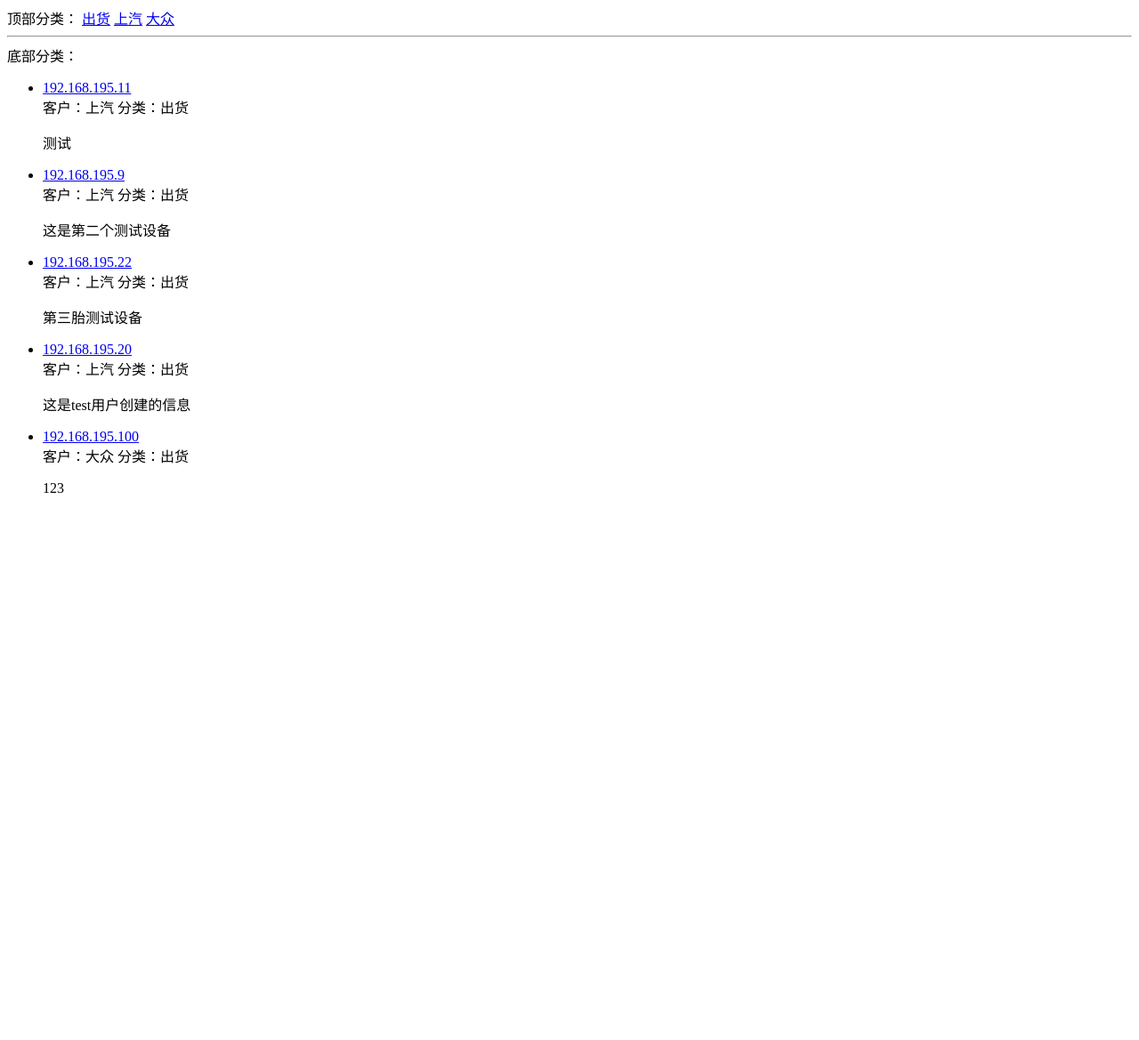
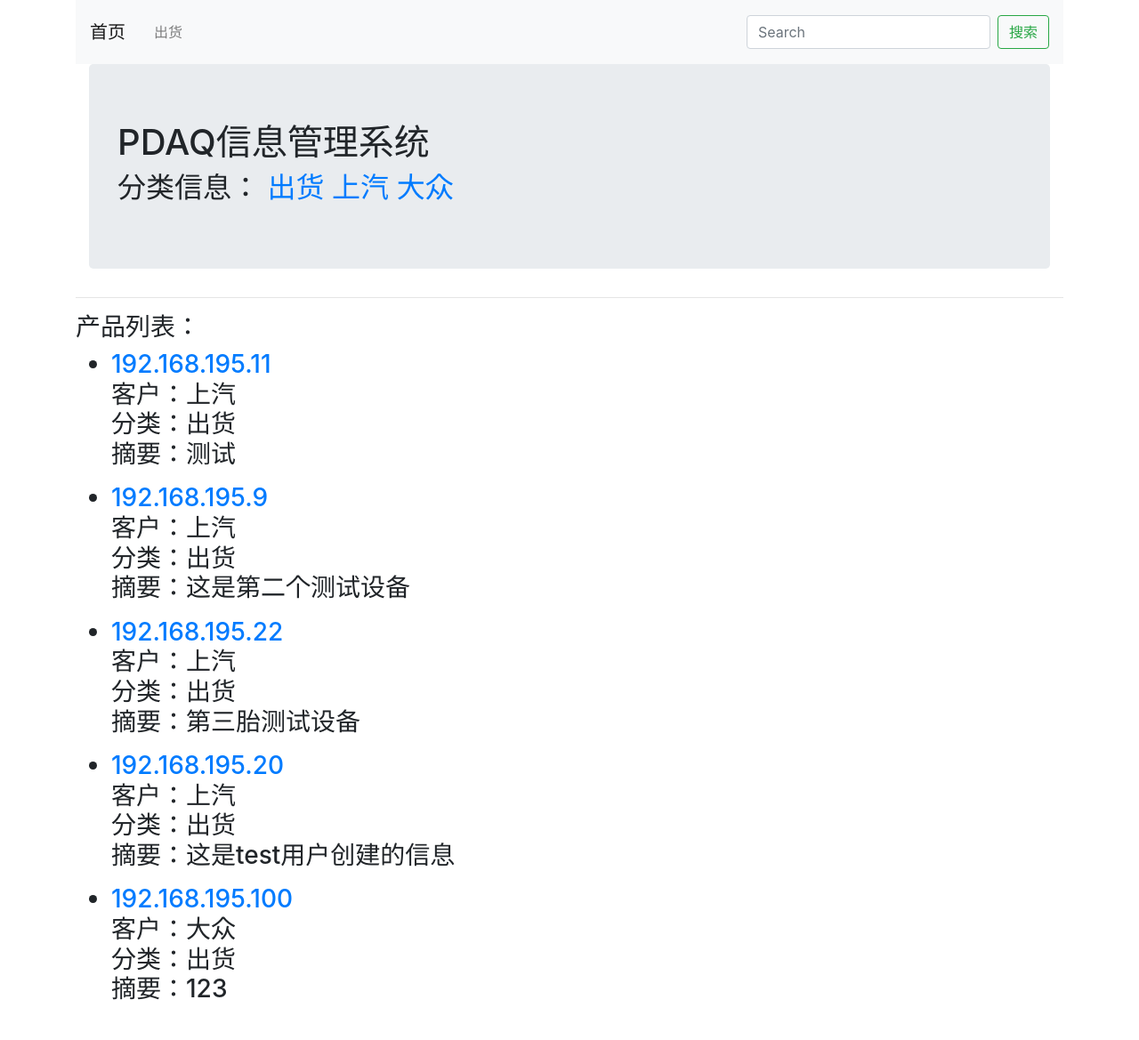
Before and after one commit to fendoudexiaofeixia/PDAQ, a Django app: page / in a window 1280 px wide. Shown: the whole page at 89% size. Before the commit the page ends 554 px from the top, so only its background shows below. Run offline with Django 3.2, Linux system fonts and the light colour scheme; data comes from the database, SQL or seed files in the repository; both versions use the stored data as it was after the commit.

Commit message:
v1.2 修改为MYSQL数据库，优化后端管理页面

```diff
--- a/PDAQ/settings.py
+++ b/PDAQ/settings.py
@@ -31,6 +31,7 @@ ALLOWED_HOSTS = []
 # Application definition
 
 INSTALLED_APPS = [
+    'simpleui',
     'my_app.apps.MyAppConfig',
     'django.contrib.admin',
     'django.contrib.auth',
--- a/templates/list.html
+++ b/templates/list.html
@@ -3,43 +3,102 @@
 <head>
     <meta charset="UTF-8">
     <title>PDAQ管理系统</title>
+    <meta name="viewport" content="width=device-width, initial-scale=1">
+    <link rel="stylesheet" href="https://cdn.jsdelivr.net/npm/bootstrap@4.5.0/dist/css/bootstrap.min.css" integrity="sha384-9aIt2nRpC12Uk9gS9baDl411NQApFmC26EwAOH8WgZl5MYYxFfc+NcPb1dKGj7Sk" crossorigin="anonymous">
 </head>
 <body>
-    <div>
-        顶部分类：
+<div class="container head">
+        <nav class="navbar navbar-expand-lg navbar-light bg-light">
+            <a class="navbar-brand" href="/" title="首页">首页</a>
+            <div class="collapsed navbar-collapse" id="navbarSupportedContent">
+                <ul class="navbar-nav mr-auto">
+                    {% for cate in navs %}
+                        <li class="nav-link">
+                        <a class="nav-link" href="{% url 'category_list' cate.id %}" title="{{ cate.name }}">{{ cate.name }}</a>
+                        </li>
+                    {% endfor %}
+                </ul>
+                <form class="form-inline my-2 my-lg-0" method="get">
+                    <input class="form-control mr-sm-2" type="search" placeholder="Search" aria-label="Search">
+                    <button class="btn btn-outline-success" type="submit">搜索</button>
+                </form>
+            </div>
+        </nav>
+    <div class="container main">
+        <div class="jumbotron">
+            <h1>PDAQ信息管理系统</h1>
+                <h2>分类信息：
                     {% for cate in navs %}
                         <a href="{% url 'category_list' cate.id %}" title="">{{ cate.name }}</a>
                     {% endfor %}
                     {% for cus in customs %}
                         <a href="{% url 'custom_list' cus.id %}" title="">{{ cus.name }}</a>
                     {% endfor %}
-
+                </h2>
+        </div>
     </div>
     <hr/>
-    <div>
-        底部分类：
+    <div class="container">
+        <div class="jumbtron">
+            <div class="row">
+                <div class="clo-9 post-list">
+                    <h3>
+                        产品列表：
                         {% for cate in categories %}
                             <a href="{% url 'category_list' cate.id %}" title="">{{ cate.name }}</a>
                         {% endfor %}
+                    </h3>
+                </div>
+            </div>
+        </div>
     </div>
     <ul>
+    <h3>
+        <div class="container">
+            <div class="jumbtron">
+                <div class="row">
+                    <div class="clo-sm-4">
                         {% for pdaq in p_list %}
                             <li>
                                 <a href="{% url 'serial_list' pdaq.serial_number %}">{{ pdaq.ip }}</a>
                                 <div>
-                <span>客户：{{ pdaq.custom.name }}</span>
+                                    <span>客户：{{ pdaq.custom.name }}</span><br>
                                     <span>分类：{{ pdaq.category.name }}</span>
                                 </div>
-            <p>{{ pdaq.desc }}</p>
+                                <p>摘要：{{ pdaq.desc }}</p>
                             </li>
                         {% endfor %}
-
+                    </div>
+                </div>
+            </div>
+        </div>
+    </h3>
     </ul>
+    <h3>
+        <div class="container">
+            <div class="jumbtron">
+                <div class="row">
+                    <div class="clo-sm-4">
                         {% if custom %}
                             客户页：{{ custom.name }}
                         {% endif %}
                         {% if category %}
                             分类页：{{ category.name }}
                         {% endif %}
+                    </div>
+                </div>
+            </div>
+        </div>
+    </h3>
+    {% if page_obj %}
+            {% if page_obj.has_previous %}
+                <a href="?page={{ page_obj.previous_page_number }}" title="上一页">上一页</a>
+            {% endif %}
+            Page{{ page_obj.number }} of{{ paginator.num_pages }} .
+            {% if page_obj.has_next %}
+                <a href="?page={{ page_obj.next_page_number }}" title="下一页">下一页</a>
+            {% endif %}
+        {% endif %}
+</div>
 </body>
 </html>
```
Also changed, not shown: my_app/admin.py (+7 -3 lines), templates/detail.html (+11 -6 lines), db.sqlite3, 1 other file. Lines whose indentation alone changed are shown as unchanged.
